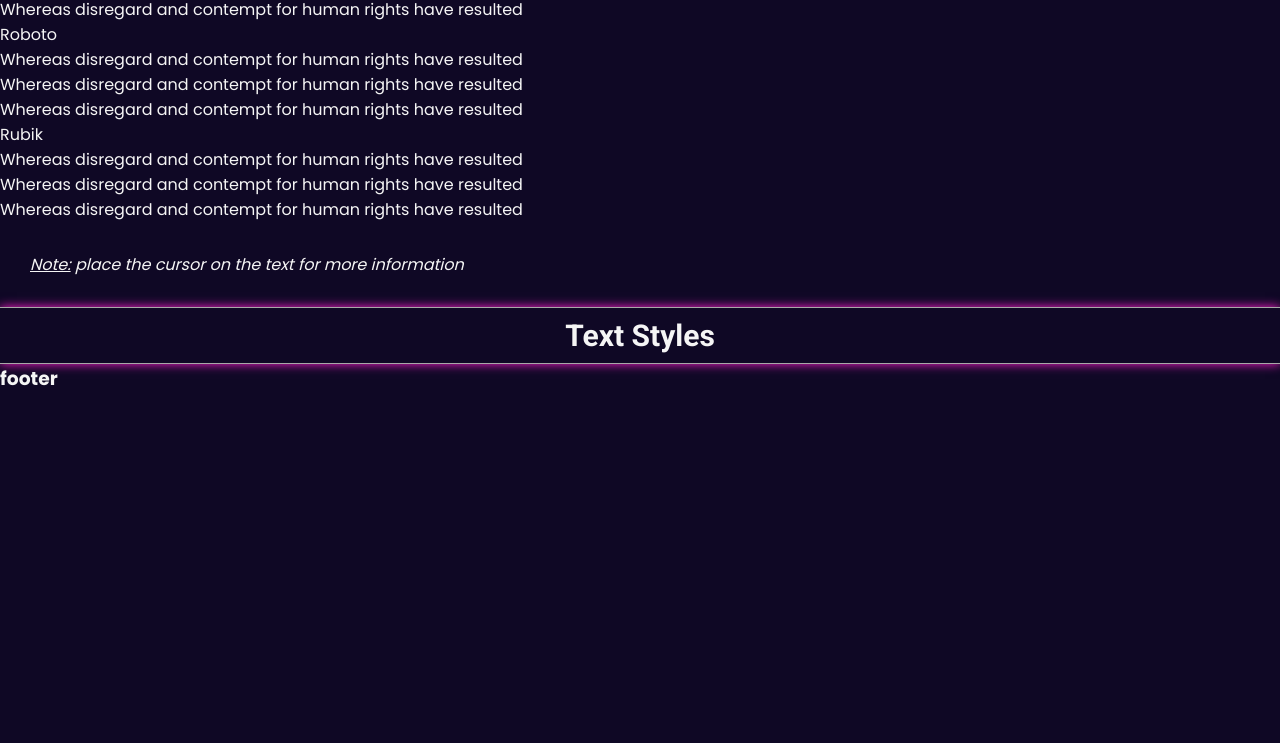
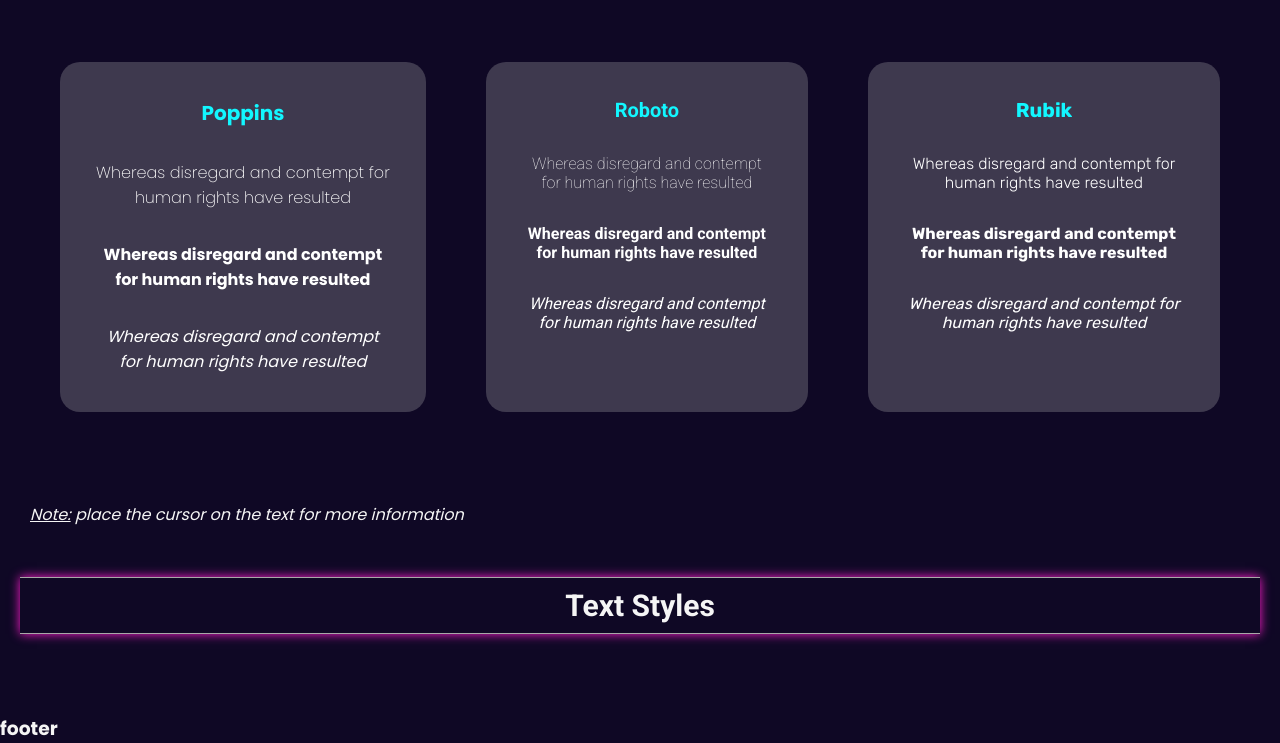
Before and after one commit to Andhalaya/Web-Design-System, a plain HTML site: page index.html in a window 1280 px wide. Shown: the part 737-1480 px from the top of the page. Before the commit the page ends 1130 px from the top, so only its background shows below. Drawn offline with nearby package versions, Linux system fonts and the light colour scheme.

Commit message:
Update style.css

```diff
--- a/style.css
+++ b/style.css
@@ -33,6 +33,7 @@ nav a{
     font-weight: 500;
     padding: 10px 20px;
     font-family: Rubik, sans-serif;
+    color: white;
 }
 
 nav a:hover{
@@ -72,6 +73,7 @@ h2 {
     border-bottom: 1px solid #a8a8a8;
     border-top: 1px solid #a8a8a8;
     box-shadow: 0 0 10px #ff1dce;
+    margin: 20px;
 }
 
 .section-colors {
@@ -127,8 +129,10 @@ h2 {
     background-color: #0000009e;
     color: white;
     border-radius: 15px;
-    padding: 15px;
+    padding: 25px;
     text-align: center;
+    font-family: rubik;
+    font-weight: 300;
 }
 
 .card:hover{
@@ -142,12 +146,12 @@ h2 {
 
 .card-btn {
     padding: 10px;
-    margin: 10px;
+    margin: 15px;
     text-align: center;
-    border: none;
+    border: 1px solid white;
     border-radius: 5px;
     box-shadow: 0 0 5px #292e33;
-    background-color: #1d3763;
+    background-color: #0f2344;
     color: white;
     cursor: pointer;
     font-weight: 200;
@@ -164,3 +168,60 @@ h2 {
 .notes span{
     text-decoration: underline;
 }
+
+.section-fonts {
+    display: flex;
+    padding: 30px;
+}
+
+.font-panel{
+    text-align: center;
+    align-items: center;
+    background-color: #bebebe45;
+    padding: 10px;
+    color: white;
+    border-radius: 20px;
+    margin: 30px;
+    height: 350px;
+
+}
+
+.font-label{
+    color: #12f7ff;
+    font-weight: 700;
+    font-size: 20px;
+    margin-bottom: 10px;
+}
+
+.font-panel p{
+    margin: 20px;
+    text-align: center;
+    padding: 6px;
+
+
+}
+
+.poppins {
+    font-family: Poppins, sans-serif;
+}
+
+.roboto {
+    font-family: Roboto, sans-serif;
+}
+
+.rubik{
+    font-family: rubik, sans-serif;
+}
+
+.bold{
+    font-weight:700
+}
+
+.regular{
+    font-style: normal;
+    font-weight: 200;
+}
+
+.italic{
+    font-style: italic;
+}
```
